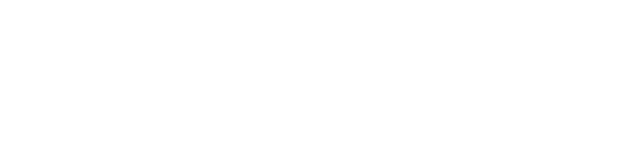
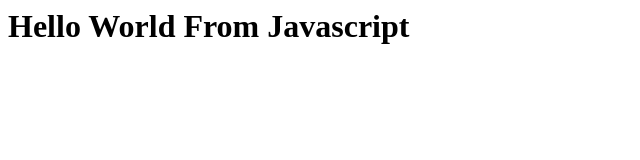
Before and after one commit to karantec/NamasteReactSeries, a plain HTML site: page index.html in a window 1280 px wide. Shown: the whole page, without its empty margins (0-640 px from the left). Drawn offline with Linux system fonts and the light colour scheme.

Commit message:
finalcommit

```diff
--- a/index.html
+++ b/index.html
@@ -9,8 +9,16 @@
         <link rel="stylesheet" href="">
     </head>
     <body>
+      <div id="root">
 
+      </div>
 
+      <script>
+       const heading= document.createElement("h1");
+       heading.innerHTML="Hello World From Javascript";
+       const root = document.getElementById("root");
+         root.append(heading);
+      </script>
 
     </body>
 </html>
```
